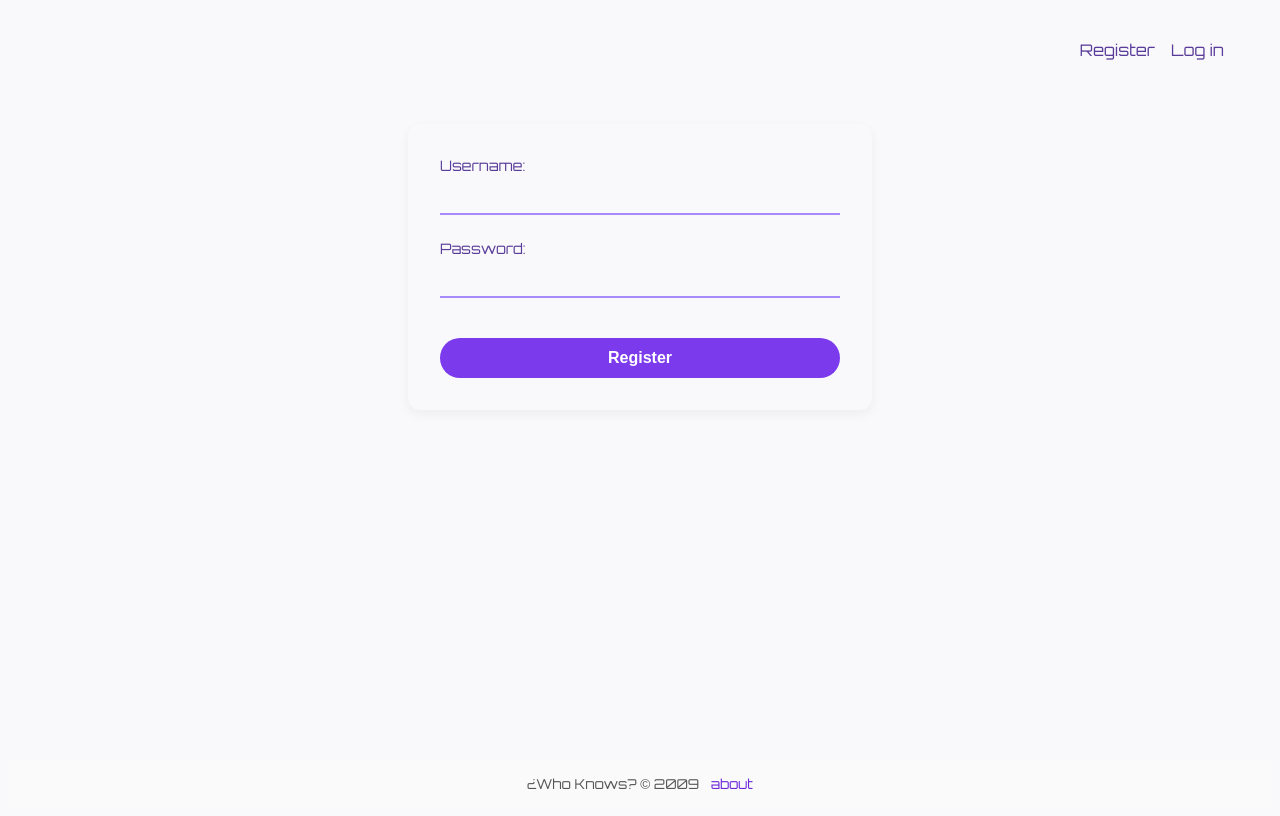
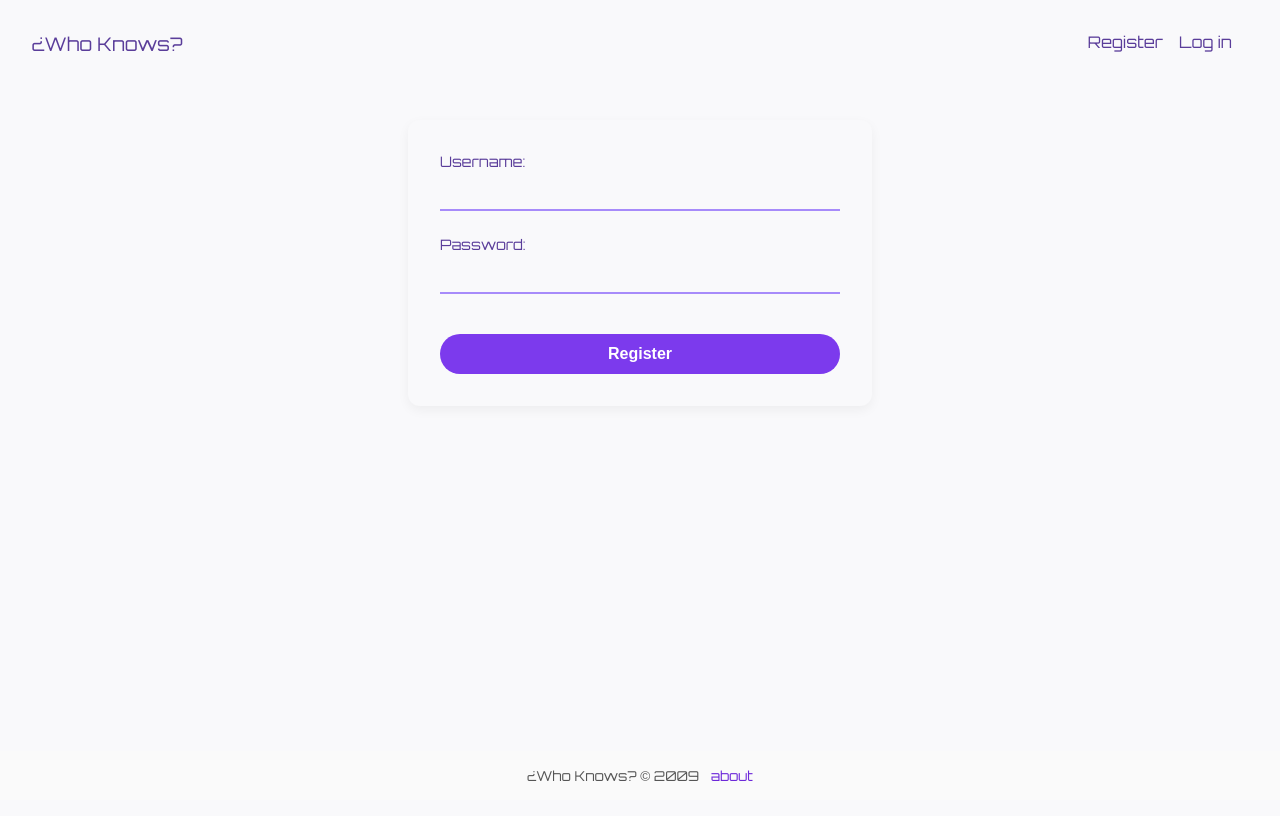
Before and after one commit to 5-uptime-gang/whoknows_variations, a plain HTML site: page go_rewrite/src/public/login.html in a window 1280 px wide. Drawn offline with Linux system fonts and the light colour scheme.

Commit message:
Header updated

```diff
--- a/go_rewrite/src/public/css/styles.css
+++ b/go_rewrite/src/public/css/styles.css
@@ -1,10 +1,12 @@
 body {
-  font-family: 'Orbitron', sans-serif;
+  font-family: "Orbitron", sans-serif;
   background: #f9f9fb;
   color: #222;
   min-height: 100vh;
   display: flex;
   flex-direction: column;
+  margin: 0;
+  padding: 0;
 }
 
 nav {
@@ -22,7 +24,7 @@ nav a {
   font-weight: 500;
 }
 
-div {
+.search-field {
   flex: 1;
   display: flex;
   flex-direction: column;
@@ -36,6 +38,25 @@ div h1 {
   font-size: 3rem;
   font-weight: 700;
   color: #7c3aed;
+}
+
+div.navigation {
+  display: flex;
+  justify-content: flex-start;
+}
+
+.navigation nav {
+  width: 100%;
+  text-align: start;
+  justify-content: space-between;
+}
+
+.navigation nav .navigation-links {
+  display: flex;
+}
+
+.navigation nav h3 {
+  margin: 0;
 }
 
 .search-feild {
--- a/go_rewrite/src/public/login.html
+++ b/go_rewrite/src/public/login.html
@@ -13,10 +13,15 @@
   </head>
 
   <body>
-    <nav>
-      <a href="/register">Register</a>
-      <a href="/login">Log in</a>
-    </nav>
+    <div class="navigation">
+      <nav>
+        <h3><a id="nav-logo" href="/">¿Who Knows?</a></h3>
+        <div class="navigation-links">
+          <a id="nav-login" href="/register">Register</a>
+          <a id="nav-register" href="/login">Log in</a>
+        </div>
+      </nav>
+    </div>
 
     <form id="loginForm" class="register-container">
       <label>
@@ -37,7 +42,10 @@
       <button type="submit">Register</button>
     </form>
 
-    <footer><span>¿Who Knows? © 2009</span> <a href="#">about</a></footer>
+        <footer class="footer">
+      <span>¿Who Knows? © 2009</span>
+      <a href="/about">about</a>
+    </footer>
   </body>
   <script src="js/index.js"></script>
  <script>
```
Also changed, not shown: go_rewrite/src/public/index.html (+10 -5 lines), go_rewrite/src/public/register.html (+13 -5 lines).
